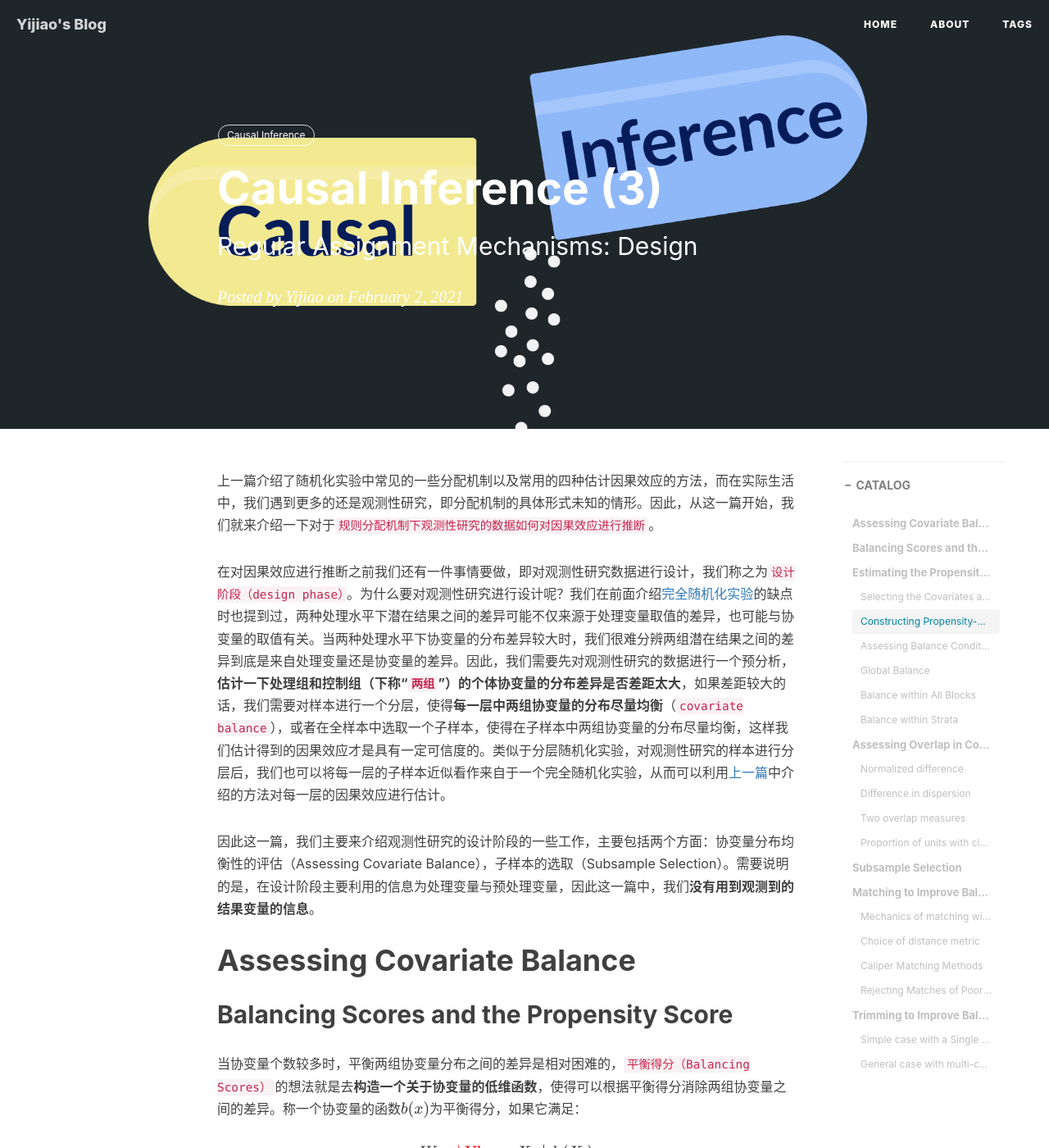
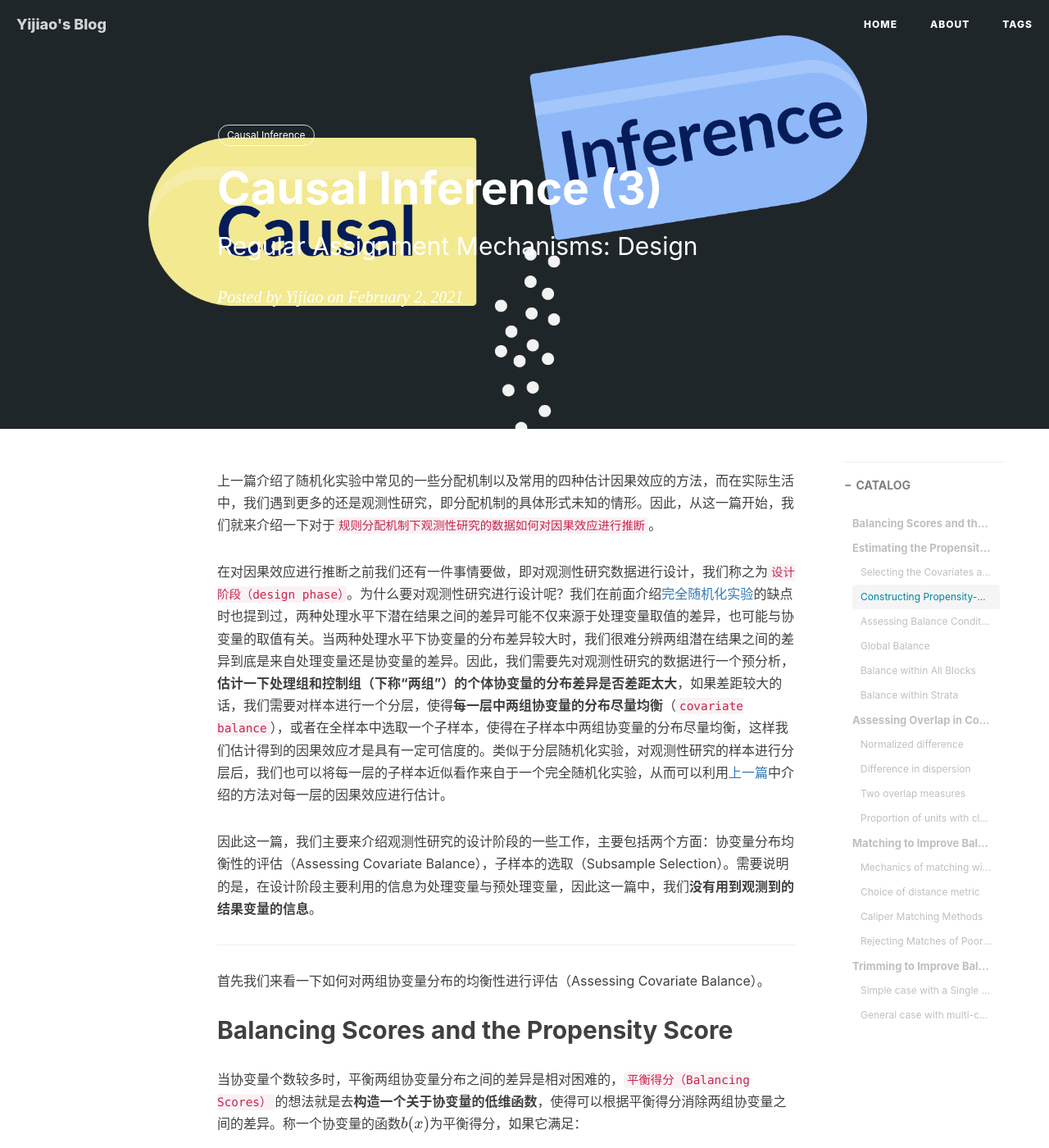
Before and after one commit to YijiaoJane/YijiaoJane.github.io, a Jekyll site: the page built from _posts/2021-02-03-CI-3.markdown, in a window 1280 px wide and 1400 px high. Shown: the whole window at 82% size. Built offline with Jekyll 4.4.1, drawn with Linux system fonts in a browser that asks for light colours; nearby versions of some CDN libraries; formulas are drawn with MathJax 3; comment, search, counter and statistics services are not loaded; some of the changed text lies outside the part shown.

Commit message:
Update 2021-02-03-CI-3.markdown

```diff
--- a/_posts/2021-02-03-CI-3.markdown
+++ b/_posts/2021-02-03-CI-3.markdown
@@ -12,11 +12,14 @@ tags:
 
 上一篇介绍了随机化实验中常见的一些分配机制以及常用的四种估计因果效应的方法，而在实际生活中，我们遇到更多的还是观测性研究，即分配机制的具体形式未知的情形。因此，从这一篇开始，我们就来介绍一下对于`规则分配机制下观测性研究的数据如何对因果效应进行推断`。
 
-在对因果效应进行推断之前我们还有一件事情要做，即对观测性研究数据进行设计，我们称之为`设计阶段（design phase）`。为什么要对观测性研究进行设计呢？我们在前面介绍[完全随机化实验](https://yijiaojane.github.io/2021/01/31/CI-2/#completely-randomized-experiments)的缺点时也提到过，两种处理水平下潜在结果之间的差异可能不仅来源于处理变量取值的差异，也可能与协变量的取值有关。当两种处理水平下协变量的分布差异较大时，我们很难分辨两组潜在结果之间的差异到底是来自处理变量还是协变量的差异。因此，我们需要先对观测性研究的数据进行一个预分析，**估计一下处理组和控制组（下称“`两组`”）的个体协变量的分布差异是否差距太大**，如果差距较大的话，我们需要对样本进行一个分层，使得**每一层中两组协变量的分布尽量均衡**（`covariate balance`），或者在全样本中选取一个子样本，使得在子样本中两组协变量的分布尽量均衡，这样我们估计得到的因果效应才是具有一定可信度的。类似于分层随机化实验，对观测性研究的样本进行分层后，我们也可以将每一层的子样本近似看作来自于一个完全随机化实验，从而可以利用[上一篇](https://yijiaojane.github.io/2021/01/31/CI-2/#methods-for-estimation-and-inference-of-causal-effects)中介绍的方法对每一层的因果效应进行估计。
+在对因果效应进行推断之前我们还有一件事情要做，即对观测性研究数据进行设计，我们称之为`设计阶段（design phase）`。为什么要对观测性研究进行设计呢？我们在前面介绍[完全随机化实验](https://yijiaojane.github.io/2021/01/31/CI-2/#completely-randomized-experiments)的缺点时也提到过，两种处理水平下潜在结果之间的差异可能不仅来源于处理变量取值的差异，也可能与协变量的取值有关。当两种处理水平下协变量的分布差异较大时，我们很难分辨两组潜在结果之间的差异到底是来自处理变量还是协变量的差异。因此，我们需要先对观测性研究的数据进行一个预分析，**估计一下处理组和控制组（下称“两组”）的个体协变量的分布差异是否差距太大**，如果差距较大的话，我们需要对样本进行一个分层，使得**每一层中两组协变量的分布尽量均衡**（`covariate balance`），或者在全样本中选取一个子样本，使得在子样本中两组协变量的分布尽量均衡，这样我们估计得到的因果效应才是具有一定可信度的。类似于分层随机化实验，对观测性研究的样本进行分层后，我们也可以将每一层的子样本近似看作来自于一个完全随机化实验，从而可以利用[上一篇](https://yijiaojane.github.io/2021/01/31/CI-2/#methods-for-estimation-and-inference-of-causal-effects)中介绍的方法对每一层的因果效应进行估计。
 
 因此这一篇，我们主要来介绍观测性研究的设计阶段的一些工作，主要包括两个方面：协变量分布均衡性的评估（Assessing Covariate Balance），子样本的选取（Subsample Selection）。需要说明的是，在设计阶段主要利用的信息为处理变量与预处理变量，因此这一篇中，我们**没有用到观测到的结果变量的信息**。
 
-# Assessing Covariate Balance
+---
+
+首先我们来看一下如何对两组协变量分布的均衡性进行评估（Assessing Covariate Balance）。
+
 ## Balancing Scores and the Propensity Score
 
 当协变量个数较多时，平衡两组协变量分布之间的差异是相对困难的，`平衡得分（Balancing Scores）`的想法就是去**构造一个关于协变量的低维函数**，使得可以根据平衡得分消除两组协变量之间的差异。称一个协变量的函数$b(x)$为平衡得分，如果它满足：
@@ -115,7 +118,7 @@ $$
 \underline{e}_{t}=\min _{i: W_{i}=1} \hat{e}\left(X_{i}\right),\quad \bar{e}_{c}=\max _{i: W_{i}=0} \hat{e}\left(X_{i}\right)
 $$
 
-然后将控制组中倾向性得分估计值小于$\underline{e}_{t}$的个体以及处理组中大于$\bar{e}_{c}$的个体去掉，由此可初始化：
+然后将控制组中倾向性得分估计值小于$\\underline{e}_{t}$的个体以及处理组中大于$\bar{e}_{c}$的个体去掉，由此可初始化：
 
 $$
 b_0=\underline{e}_{t},\quad J=1, \quad b_1=b_J=\bar{e}_{c}
@@ -356,9 +359,9 @@ $$
 
 其中$\hat{\ell}\left(X_{i}\right)$为线性化倾向性得分的估计值，$\ell^{u}$为提前设定的阈值，例如$\ell^{u}=0.1$表示两个个体线性化倾向性得分之间的差异不超过10%。$q_{c}$和$q_{t}$的值越接近于$1$，说明样本中可以找到对应个体的个体比例越高，从而对协变量分布差异进行调整的难度越低。
 
-# Subsample Selection
+---
 
-上一部分介绍了一些评估处理组和控制组之间协变量分布差异的一些方法和指标。在完全随机化实验中，两组协变量的分布是均衡的，但在观测性研究中，由于研究室无法控制分配机制，通常来说两组协变量的的分布差异是比较大的。此时，常用的一种方法是在观测到的全样本中**选出一个子样本**，使得在这个子样本中协变量的分布相对均衡，然后再在这个子样本上对因果效应进行估计。常见的选取子样本的方法为`匹配（Matching）`和`修剪（Trimming）`。
+上一部分介绍了一些评估处理组和控制组之间协变量分布差异的一些方法和指标。在完全随机化实验中，两组协变量的分布是均衡的，但在观测性研究中，由于研究室无法控制分配机制，通常来说两组协变量的的分布差异是比较大的。此时，常用的一种方法是在观测到的全样本中**选出一个子样本**（`Subsample Selection`），使得在这个子样本中协变量的分布相对均衡，然后再在这个子样本上对因果效应进行估计。常见的选取子样本的方法为`匹配（Matching）`和`修剪（Trimming）`。
 
 ## Matching to Improve Balance in Covariate Distributions
 先来看第一种`匹配（Matching）`的方法。通常我们考虑的是处理组的个体数量较小，控制组的个体数量较多的情形。匹配的方法，顾名思义，就是从所有控制组的样本中选择一个子样本与处理组的样本配对，使得两组协变量分布之间的差异尽量均衡。
@@ -388,7 +391,7 @@ $$
 下面介绍$d(x,x^{\prime})$的两种常用选择：
 
 - Mahalanobis Metric Matching
--
+
 第一种为马氏距离，即：
 
 $$
```
Also changed, not shown: other parts of _posts/2021-02-03-CI-3.markdown (+1 -1 lines).
